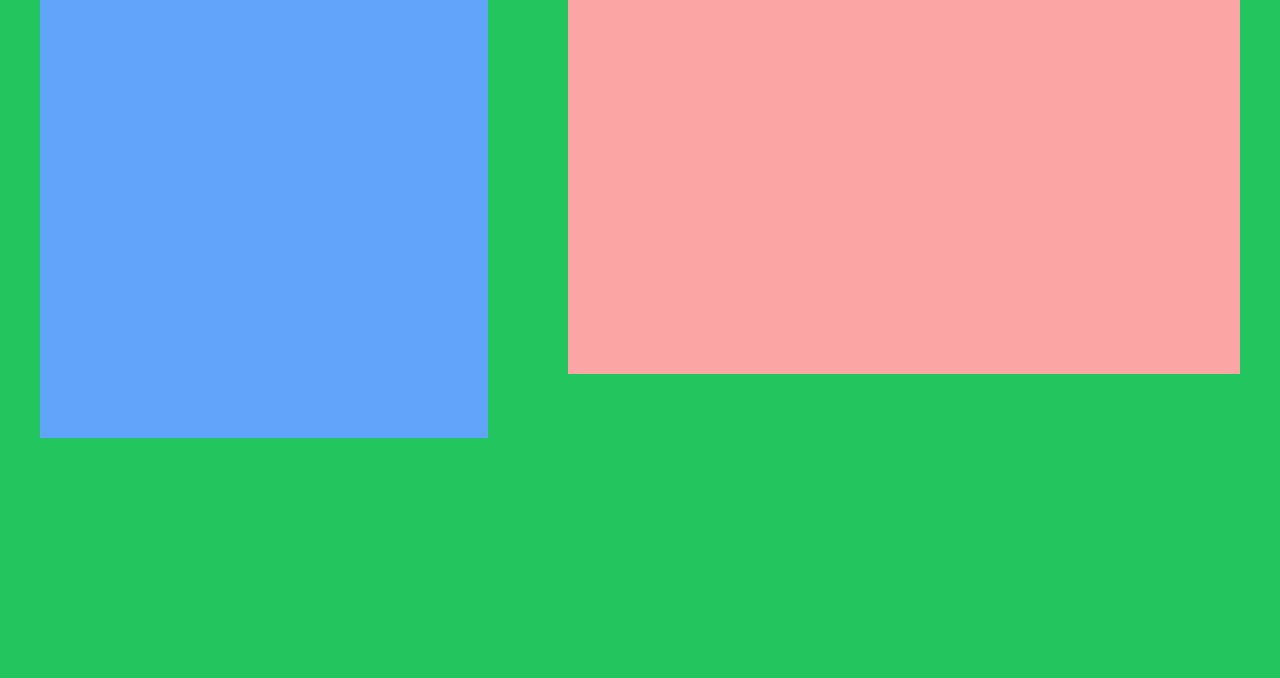
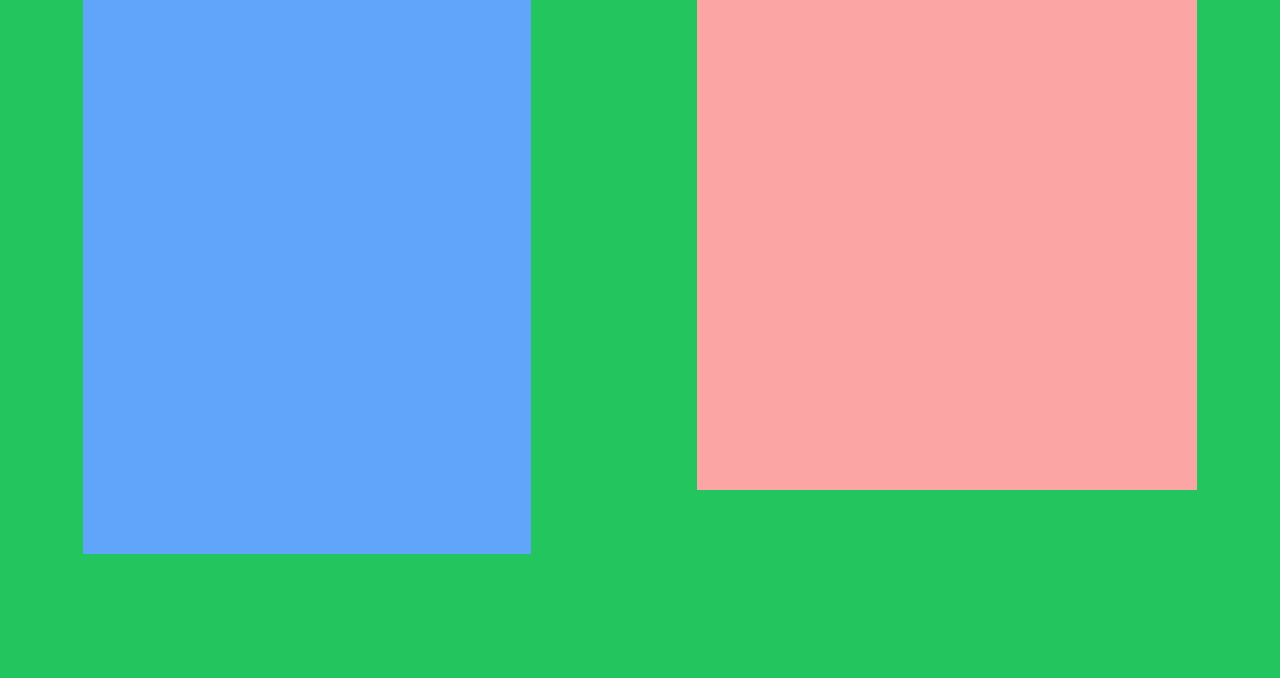
Before and after one commit to GabriellaN-02/Etch-a-Sketch, a plain HTML site: page index.html in a window 1280 px wide. Shown: the part 122-800 px from the top of the page. Drawn offline with nearby package versions, Linux system fonts and the light colour scheme.

Commit message:
fixed height and width of grid container

```diff
--- a/index.html
+++ b/index.html
@@ -18,7 +18,7 @@
     </header>
 
     <main class="lg:flex">
-      <section id="gridContainer" class="bg-red-300 my-[5%] w-[70vw] h-[50vh] max-w-2xl max-h-96 mx-auto grid"></section>
+      <section id="gridContainer" class="bg-red-300 my-[5%] w-[300px] h-[300px] md:w-[500px] md:h-[500px] mx-auto grid"></section>
       <section class="flex justify-between order-first bg-red-400 w-[75vw] max-w-md mx-auto">
         <!-- change color & grid size -->
         <div class="bg-blue-400">
```
